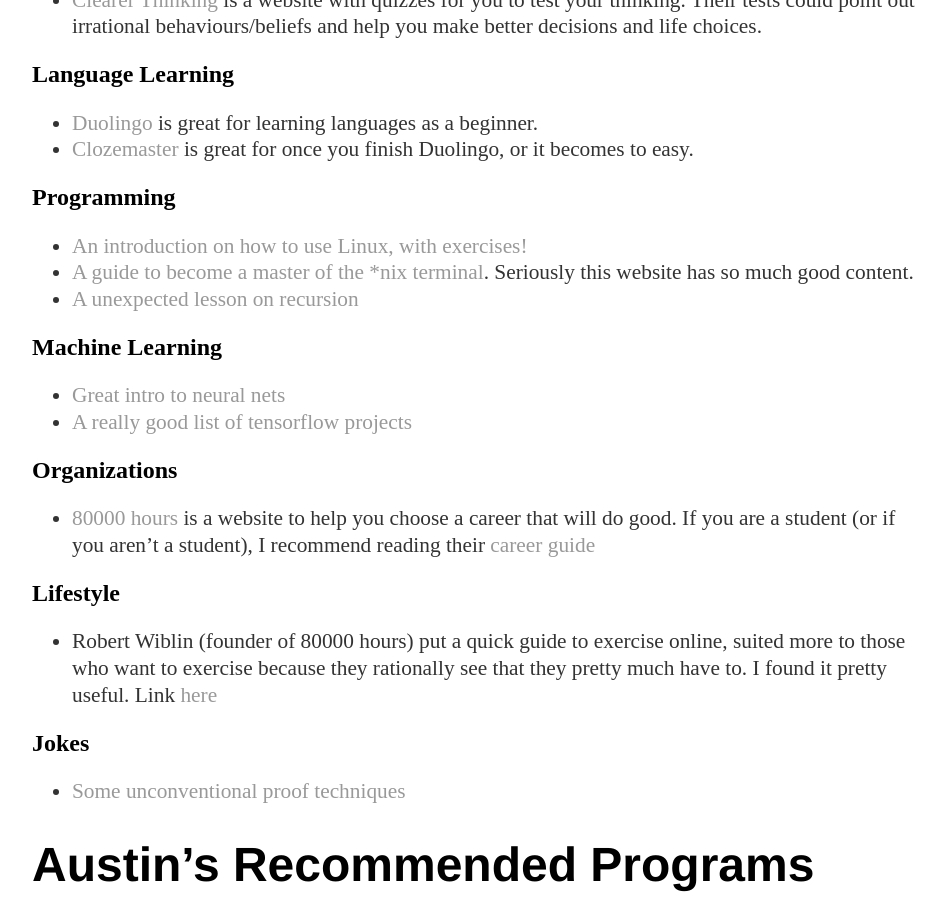
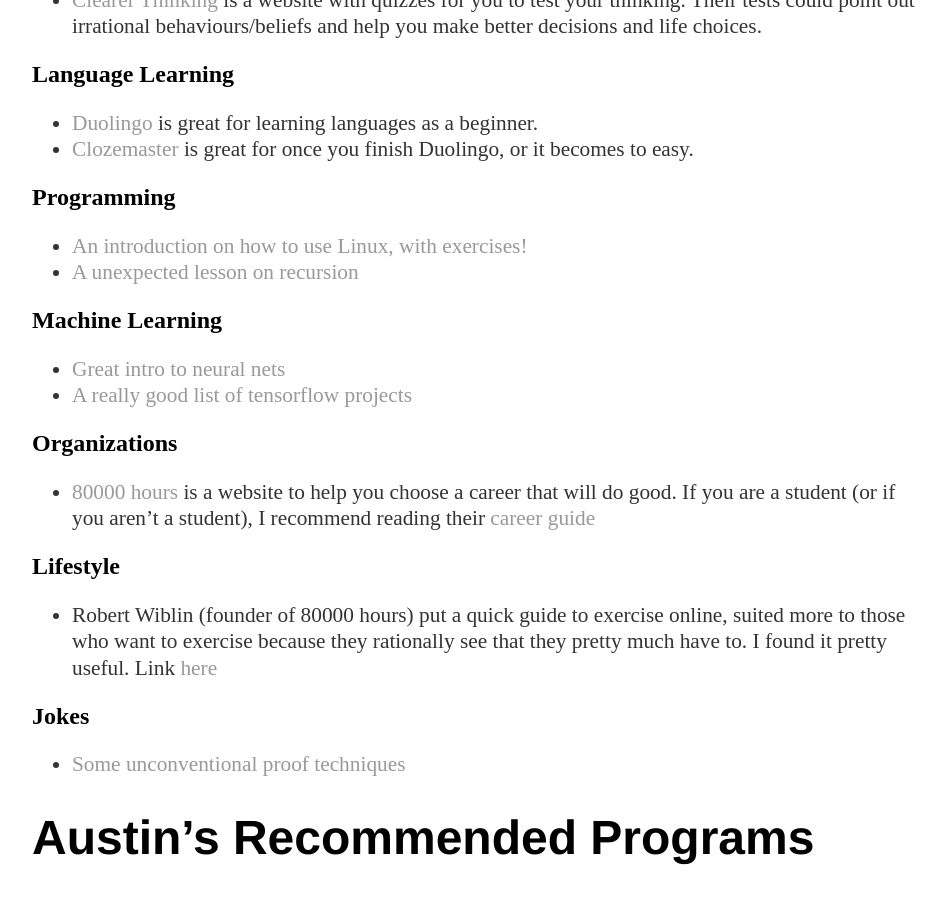
Before and after one commit to AustinT/AustinT.github.io, a Jekyll site: the page built from links/index.md, in a window 1280 px wide and 900 px high, scrolled down 492 px. Shown: the whole window, without its empty margins (160-1106 px from the left). Built offline with Jekyll 4.4.1, drawn with Linux system fonts in a browser that asks for light colours.

Commit message:
Removed link to skilstak, seems to have been restructured.

```diff
--- a/links/index.md
+++ b/links/index.md
@@ -23,8 +23,6 @@
 
 ## Programming
 - [An introduction on how to use Linux, with exercises!](http://www.tldp.org/LDP/intro-linux/html/index.html)
-- [A guide to become a master of the \*nix terminal](https://skilstak.io/terminals/#terminal-masters).
- Seriously this website has so much good content.
 - [A unexpected lesson on recursion](/links)
 
 ## Machine Learning
```
